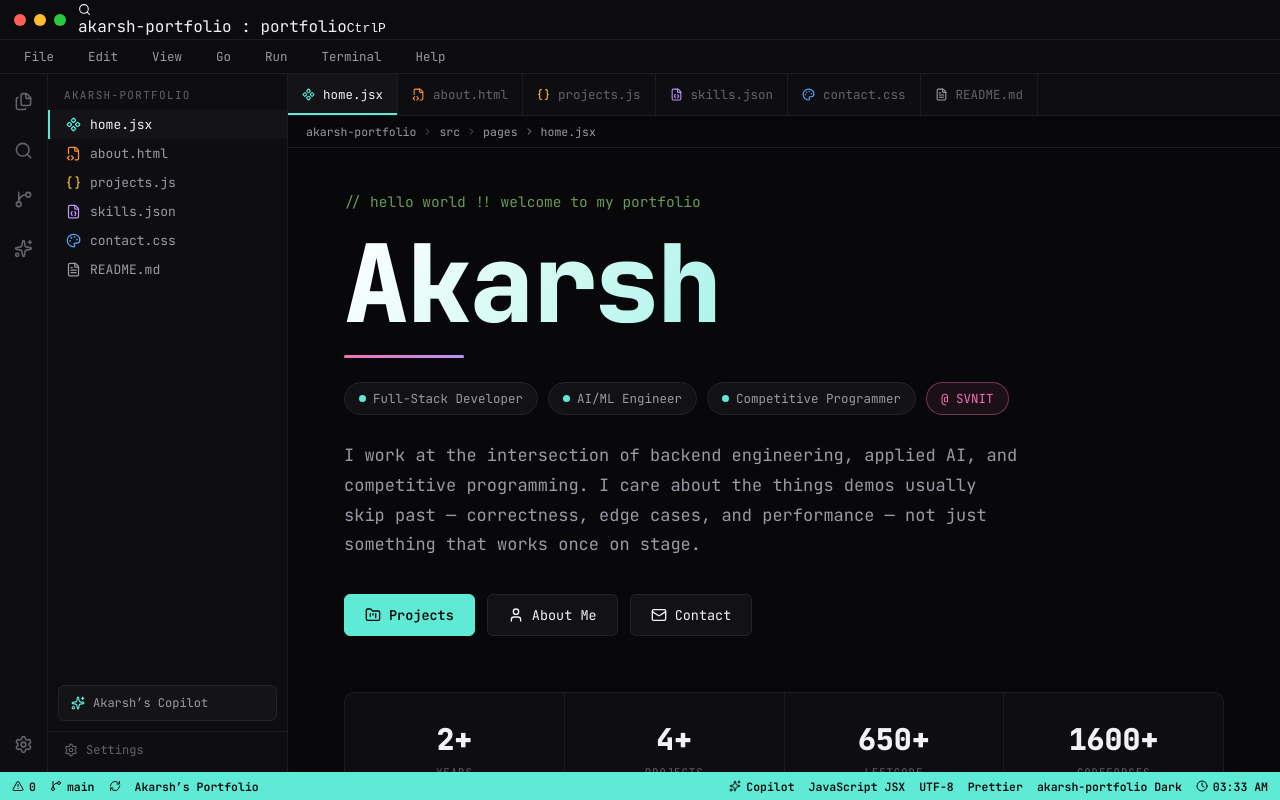
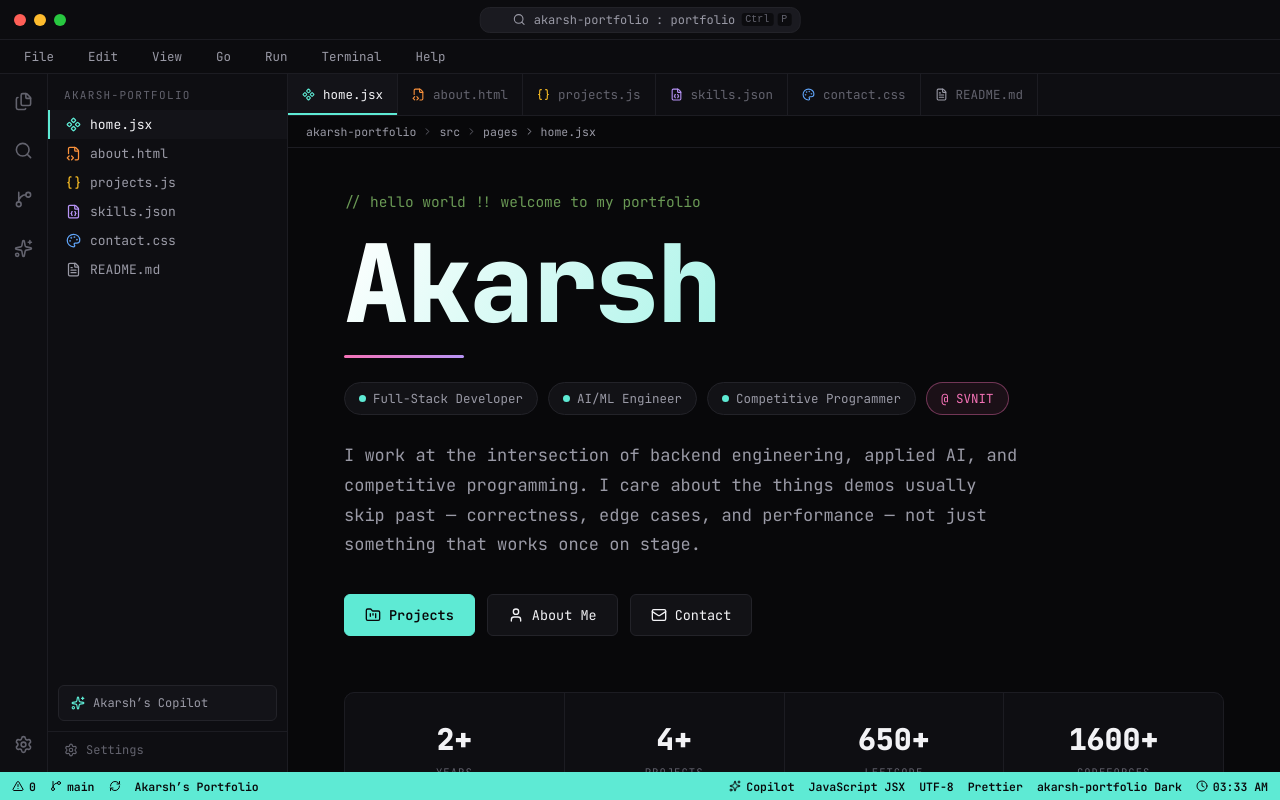
Before and after one commit to akarshjain05/portfolio, a React (Vite) app: page / in a window 1280 px wide. Built offline with nearby package versions, Linux system fonts and the light colour scheme.

Commit message:
fix: correctly apply titlebar search container css

```diff
--- a/src/index.css
+++ b/src/index.css
@@ -79,6 +79,7 @@ img, svg { display: block; }
 
 /* title bar */
 .titlebar {
+  position: relative;
   height: var(--titlebar-h);
   flex: 0 0 auto;
   display: flex;
@@ -93,14 +94,39 @@ img, svg { display: block; }
 .titlebar__dot--red { background: #ff5f57; }
 .titlebar__dot--yellow { background: #febc2e; }
 .titlebar__dot--green { background: #28c840; }
-.titlebar__title {
-  flex: 1;
-  text-align: center;
-  font-size: 12.5px;
+.titlebar__search-container {
+  position: absolute;
+  left: 50%;
+  transform: translateX(-50%);
+  display: flex;
+  align-items: center;
+  gap: 8px;
+  background: var(--bg-hover);
+  padding: 4px 64px 4px 32px;
+  border-radius: var(--radius-md);
+  border: 1px solid var(--border);
+  font-size: 12px;
+  color: var(--text-secondary);
+  cursor: pointer;
+  transition: all 0.2s;
+  height: 26px;
+}
+.titlebar__search-container:hover {
+  background: var(--bg-panel);
+  border-color: var(--cyan);
+}
+.titlebar__kbd {
+  position: absolute;
+  right: 8px;
+  display: flex;
+  gap: 4px;
+}
+.titlebar__kbd kbd {
+  background: var(--bg-chrome);
+  padding: 1px 4px;
+  border-radius: 3px;
+  font-size: 10px;
   color: var(--text-muted);
-  white-space: nowrap;
-  overflow: hidden;
-  text-overflow: ellipsis;
 }
 .titlebar__spacer { width: 52px; flex: 0 0 auto; }
 @media (max-width: 640px) { .titlebar__spacer { display: none; } }
@@ -250,45 +276,7 @@ img, svg { display: block; }
   color: var(--text-muted);
 }
 
-/* command bar */
-.commandbar {
-  height: var(--commandbar-h);
-  flex: 0 0 auto;
-  display: flex;
-  align-items: center;
-  justify-content: center;
-  background: var(--bg-chrome);
-  border-bottom: 1px solid var(--border-soft);
-  padding: 0 12px;
-}
-.commandbar__pill {
-  display: flex;
-  align-items: center;
-  gap: 10px;
-  background: var(--bg-elevated);
-  border: 1px solid var(--border);
-  border-radius: var(--radius-sm);
-  padding: 6px 14px;
-  font-size: 12.5px;
-  color: var(--text-secondary);
-  max-width: 420px;
-  width: 100%;
-  justify-content: center;
-}
-.commandbar__kbd {
-  margin-left: auto;
-  display: flex;
-  gap: 4px;
-}
-.commandbar__kbd kbd {
-  background: var(--bg-hover);
-  border: 1px solid var(--border);
-  border-radius: 4px;
-  padding: 1px 6px;
-  font-size: 10.5px;
-  color: var(--text-muted);
-}
-@media (max-width: 480px) { .commandbar__kbd { display: none; } }
+
 
 /* terminal panel */
 .terminal-panel {
```
